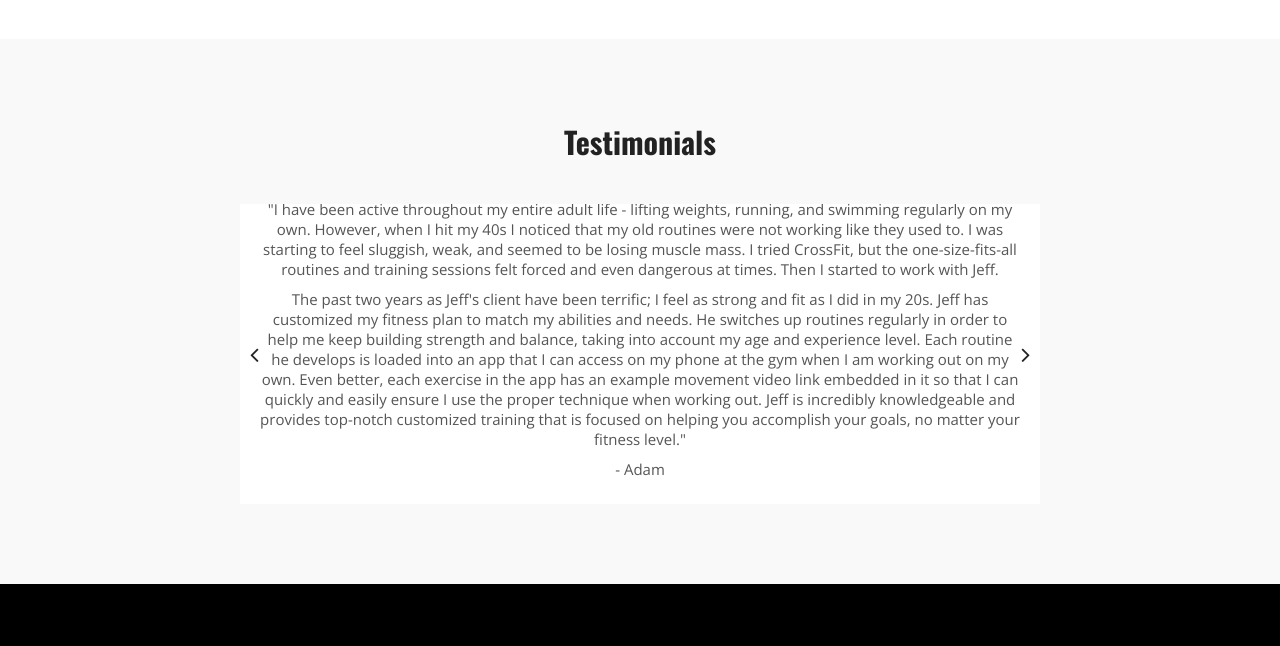
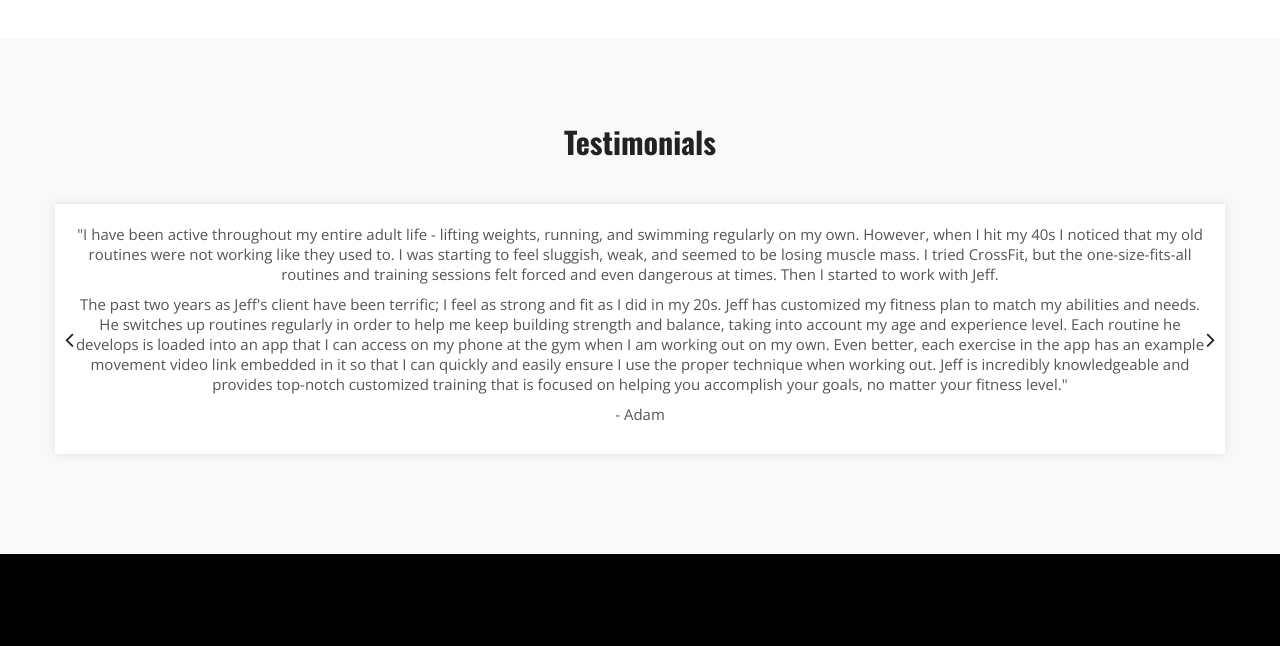
Before and after one commit to ghaberkorn/Capture_Now_PT, a plain HTML site: page index.html in a window 1280 px wide. Shown: the part 2276-2922 px from the top of the page. Drawn offline with nearby package versions, Linux system fonts and the light colour scheme.

Commit message:
Update style.css

```diff
--- a/css/style.css
+++ b/css/style.css
@@ -1,30 +1,6 @@
 @import url('https://fonts.googleapis.com/css?family=Oswald:300,400,500,600,700&display=swap');
 @import url('https://stackpath.bootstrapcdn.com/font-awesome/4.7.0/css/font-awesome.min.css');
 @import url('https://fonts.googleapis.com/css?family=Open+Sans&display=swap');
-
-.testimonial-row {
-    position: relative;
-    max-width: 800px;
-    margin: auto;
-    overflow: hidden;
-    height: 300px; /* Set a fixed height */
-    display: flex;
-    align-items: center;
-    justify-content: center;
-}
-
-.testimonial-box {
-    position: absolute;
-    opacity: 0;
-    transition: opacity 0.5s ease-in-out;
-    width: 100%;
-    text-align: center;
-}
-
-.testimonial-box.active {
-    opacity: 1;
-    position: relative;
-}
 
 .arrow {
     cursor: pointer;
```
